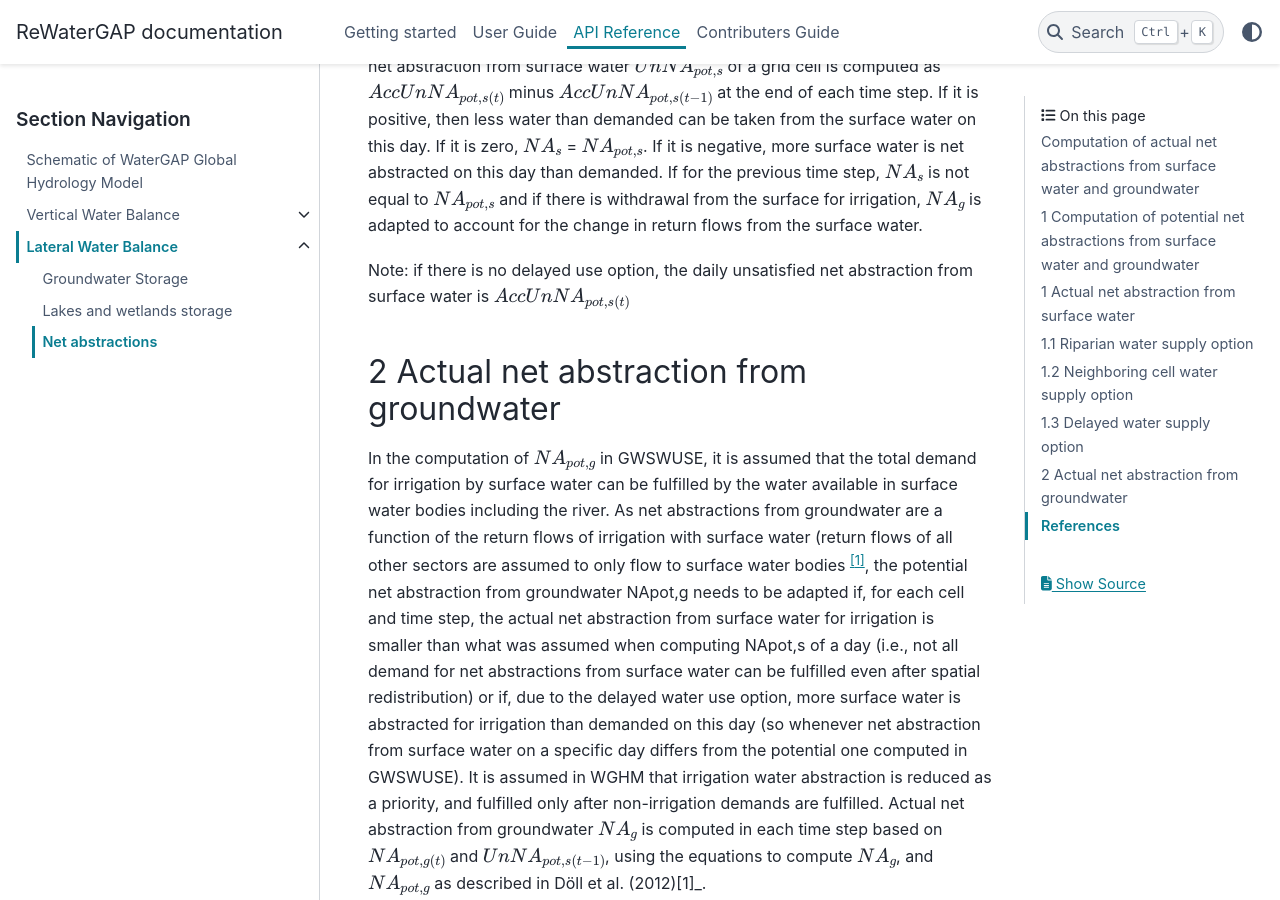
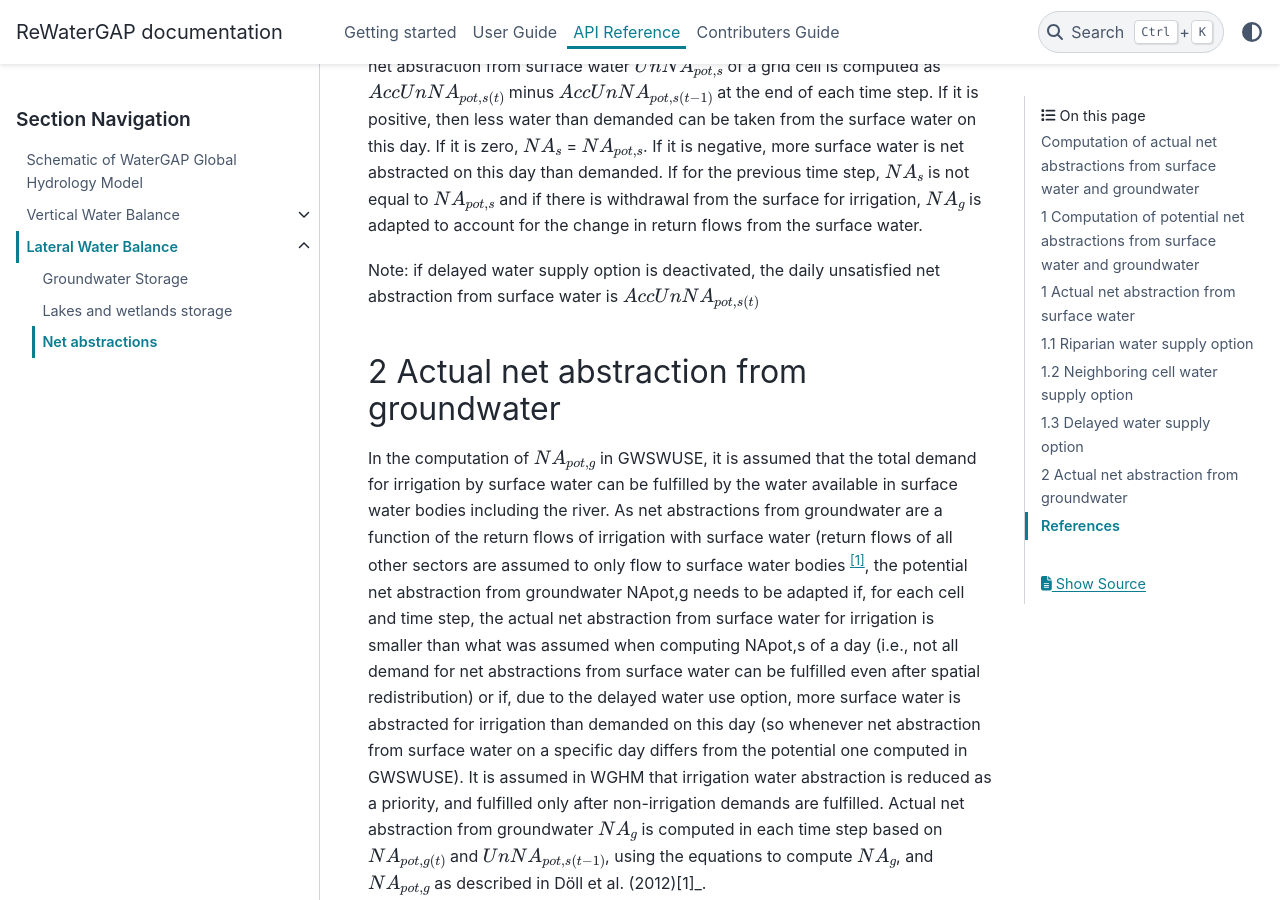
Before and after one commit to HydrologyFrankfurt/ReWaterGAP, a Sphinx documentation site: the page built from docs/api_docs/lateral_water_balance/net_abstractions.rst, in a window 1280 px wide and 900 px high, scrolled down 4535 px. Built offline with Sphinx 7.4.7 and the PyData theme 0.15.4, drawn with Linux system fonts in a browser that asks for light colours; pages that are not in the unit, such as notebooks, are missing from menus.

Commit message:
Update net_abstractions.rst

```diff
--- a/docs/api_docs/lateral_water_balance/net_abstractions.rst
+++ b/docs/api_docs/lateral_water_balance/net_abstractions.rst
@@ -90,7 +90,7 @@ In this case, the sum of :math:`{NA}_{g}` and :math:`{NA}_{s}` in each grid cell
 Temporal distribution, by allowing delayed satisfaction of daily surface water demands, aims to compensate that WaterGAP likely underestimates demand satisfaction due to the generic reservoir algorithm and an underestimation of the storage of water, e.g., by small tanks and dams [2]_. If even after the spatial distribution of unsatisfied :math:`{NA}_{s}`, there is still unsatisfied :math:`{NA}_{s}`, it is possible to satisfy it until the end of the calendar year. Unsatisfied :math:`{NA}_{s}` of the grid cell is registered by adding it to the variable “accumulated unsatisfied potential net abstraction from surface water” AccUnNApot,s (at the end of each time step). At the beginning of the next time step, it  is added to the NApot,s of that day, and it is attempted to satisfy AccUnNApot,s by subtracting it from the surface water storages, either increasing or decreasing :math:`{AccUnNA}_{pot,s}`.
 The daily unsatisfied net abstraction from surface water :math:`{UnNA}_{pot,s}` of a grid cell is computed as :math:`{AccUnNA}_{pot,s(t)}` minus :math:`{AccUnNA}_{pot,s(t-1)}` at the end of each time step. If it is positive, then less water than demanded can be taken from the surface water on this day. If it is zero, :math:`{NA}_{s}` = :math:`{NA}_{pot,s}`. If it is negative, more surface water is net abstracted on this day than demanded. If for the previous time step, :math:`{NA}_{s}` is not equal to :math:`{NA}_{pot,s}` and if there is withdrawal from the surface for irrigation, :math:`{NA}_{g}`  is adapted to account for the change in return flows from the surface water.
 
-Note:  if there is no delayed use option, the daily unsatisfied net abstraction from surface water is :math:`{AccUnNA}_{pot,s(t)}`
+Note:  if delayed water supply option is deactivated, the daily unsatisfied net abstraction from surface water is :math:`{AccUnNA}_{pot,s(t)}`
 
 
 2 Actual net abstraction from groundwater
```
